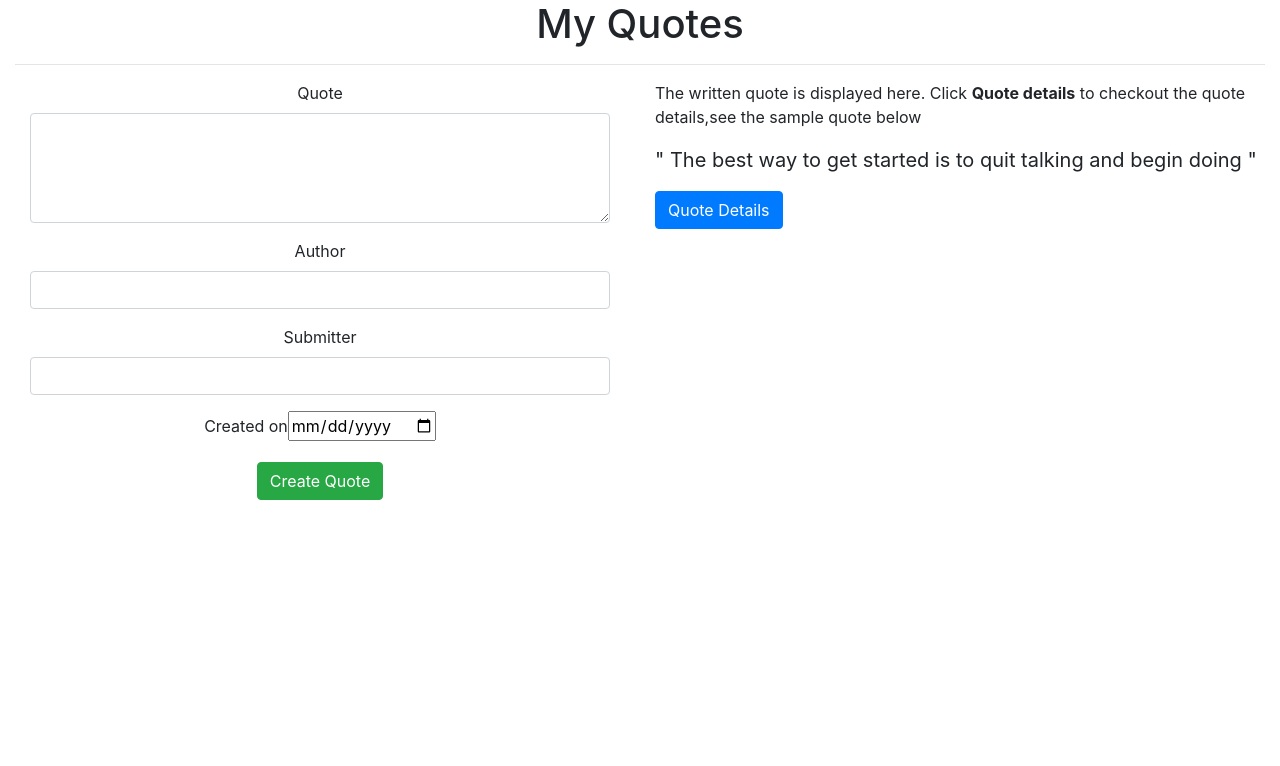
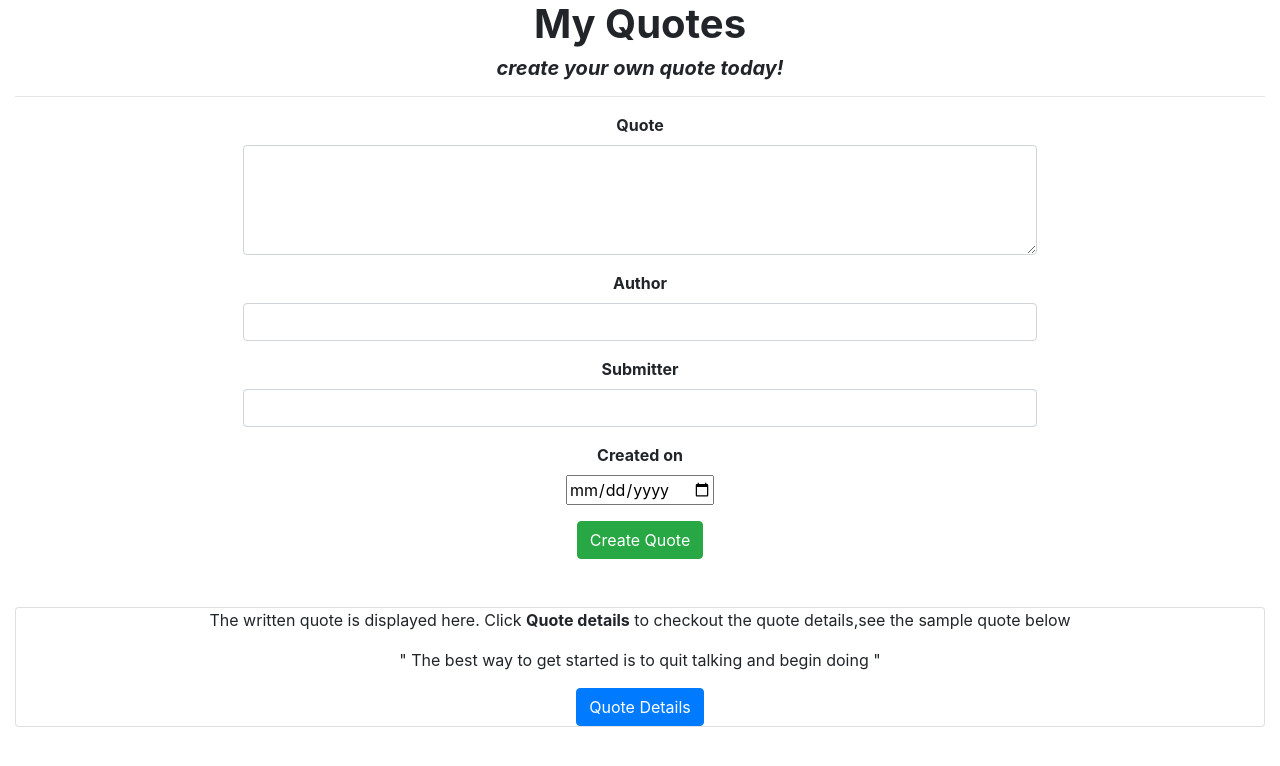
Before and after one commit to anzalmohamed/Quotes, an Angular app: page / in a window 1280 px wide. Shown: the top 766 px of the page. Built offline with nearby package versions, Linux system fonts and the light colour scheme.

Commit message:
final formatting on the landing page quote component

```diff
--- a/src/app/quote/quote.component.html
+++ b/src/app/quote/quote.component.html
@@ -1,17 +1,23 @@
 <div class="container-fluid">
-    <h1 class="h1 text-center">My Quotes</h1>
+    <h1 class="h1 text-center"><strong> My Quotes</strong></h1>
+    <h5 class="h5 text-center"><strong><em>create your own quote today!</em></strong></h5>
     <hr>
     <div class="row">
-        <div class="col-md-6">
-            <app-quotes-form  (addQuote)="addNewQuote($event)"></app-quotes-form>
+        <div class="col-md-2"></div>
+        <div class="col-md-8">
+            <app-quotes-form (addQuote)="addNewQuote($event)"></app-quotes-form>
 
         </div>
-        <div class="col-md-6">
-            <p>The written quote is displayed here. Click <strong>Quote details</strong> to checkout the quote details,see the sample quote below </p>
+        <div class="col-md-2"></div>
+
+    </div>
+    <div class="card mt-5 text-center mb-5">
+        <p>The written quote is displayed here. Click <strong>Quote details</strong> to checkout the quote details,see
+            the sample quote below </p>
 
         <div *ngFor='let quote of quotes; let i = index'>
 
-                    <blockquote class="blockquote mb-0">
+
                 <p appVoteCount *ngIf="highestUpVotebtn()===quote.upvotes && quote.upvotes>0">
                     {{quote.name}} <br>
                 </p>
@@ -20,12 +26,10 @@
 
 
                 <button (click)='toggleDetails(i)' class="btn btn-primary">Quote Details</button>
-                    <app-quote-detail  *ngIf='quote.showAuthor' [quote]='quote' (isComplete) = 'deleteQuote($event,i)'></app-quote-detail>
+                <app-quote-detail *ngIf='quote.showAuthor' [quote]='quote' (isComplete)='deleteQuote($event,i)'>
+                </app-quote-detail>
 
-                    </blockquote>
         </div>
     </div>
 
 </div>
-
-</div>
--- a/src/app/quotes-form/quotes-form.component.html
+++ b/src/app/quotes-form/quotes-form.component.html
@@ -3,7 +3,7 @@
 
         <div class="form-group">
 
-            <label for="name">Quote</label>
+            <label for="name"><strong> Quote</strong></label>
             <textarea class="form-control" id="name" rows="4" [(ngModel)]="newQuote.name" name="name" #name='ngModel'  required></textarea>
             <div [hidden]="name.valid || name.pristine" class="alert alert-danger">
                 <p>Quote is required</p>
@@ -11,7 +11,7 @@
         </div>
         <div class="form-group">
 
-            <label for="author">Author</label>
+            <label for="author"><strong> Author</strong></label>
             <input type="text" required class="form-control" id="author" [(ngModel)]="newQuote.author" name="author" #author="ngModel">
             <div [hidden]="author.valid || author.pristine" class="alert alert-danger">
                 <p>Author is required</p>
@@ -21,14 +21,14 @@
         </div>
         <div class="form-group">
 
-            <label for="submitter">Submitter</label>
+            <label for="submitter"><strong> Submitter</strong></label>
             <input type="text" required class="form-control" id="submitter"  [(ngModel)]="newQuote.submitter" name="submitter" #submitter="ngModel">
             <div [hidden]="submitter.valid || submitter.pristine" class="alert alert-danger">
                 <p>Submitter is required</p>
               </div>
         </div>
         <div class="form-group">
-            <label for="complete">Created on</label>
+            <label for="complete"><strong> Created on</strong></label><br>
             <input type='date' id="complete" required  [(ngModel)]="newQuote.completeDate" name="completeDate" #completeDate="ngModel" >
             <div [hidden]="completeDate.valid || completeDate.pristine" class="alert alert-danger">
                 <p>Date is required</p>
```
Lines whose indentation alone changed are shown as unchanged.
